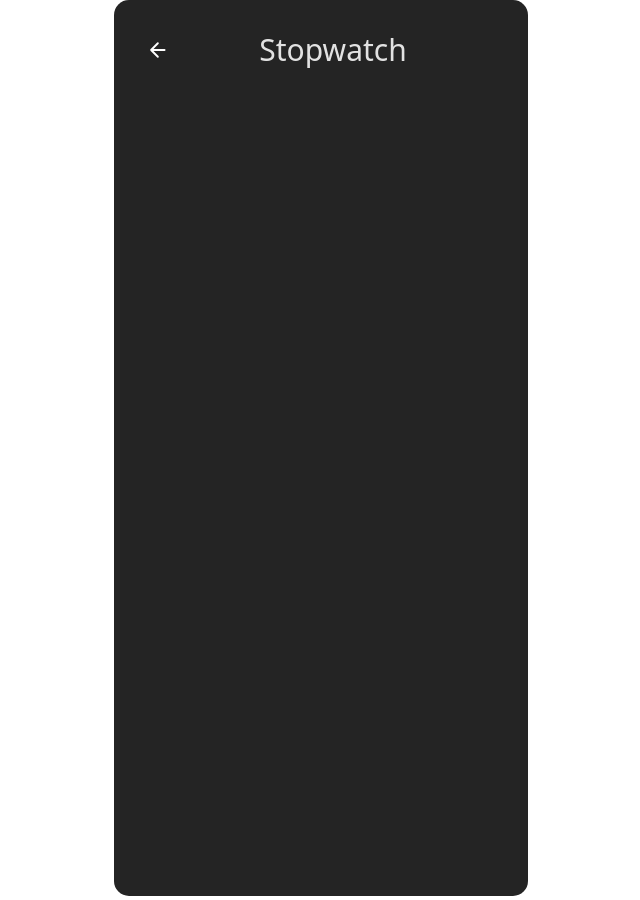
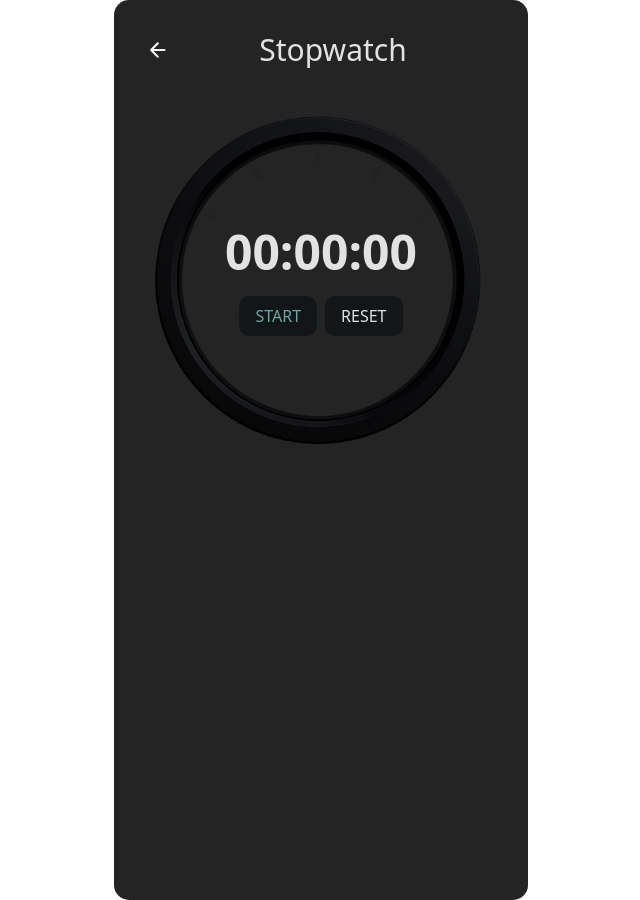
Before and after one commit to lotarv/nestrum, a Vue app in the folder app/: page /stopwatch in a window 1280 px wide. Shown: the whole page, without its empty margins (319-959 px from the left). Built offline with nearby package versions, Linux system fonts and the light colour scheme; the HTML template or start-up script is replaced by a standard one.

Commit message:
feat(Stopwatch): stopwatch base-design

```diff
--- a/app/src/features/stopwatch/Stopwatch.vue
+++ b/app/src/features/stopwatch/Stopwatch.vue
@@ -1,9 +1,37 @@
 <script lang="ts" setup>
 import featureHeader from '@/shared/components/featureHeader/featureHeader.vue';
+import ref from 'vue'
 </script>
 <template>
     <main>
         <featureHeader feat-name="Stopwatch"></featureHeader>
+        <div class="flex flex-col justify-start h-[800px] relative">
+            <div class="stopwatch">
+                <p class="text-5xl font-bold">00:00:00</p>
+                <div class="flex gap-2 justify-center">
+                    <button class="btn-start">START</button>
+                    <button>RESET</button>
+                </div>
+            </div>
+        </div>
     </main>
 </template>
-<style scoped></style>
+<style scoped>
+.stopwatch{
+    display:flex;
+    flex-direction: column;
+    gap:20px;
+    padding: 10rem 0;
+    background-image: url('@/features/stopwatch/assets/stopwatch.png');
+    background-repeat: no-repeat;
+    background-position: center;
+    background-size: contain; /* или cover, если нужно растянуть */
+}
+
+button {
+    @apply  py-2 px-4 bg-[#121619] rounded-[10px];
+}
+.btn-start {
+    @apply text-[#68a79f]
+}
+</style>
```
Also changed, not shown: app/src/features/stopwatch/assets/stopwatch.png (added), 1 other file (tests, documents, lock files or other folders).
